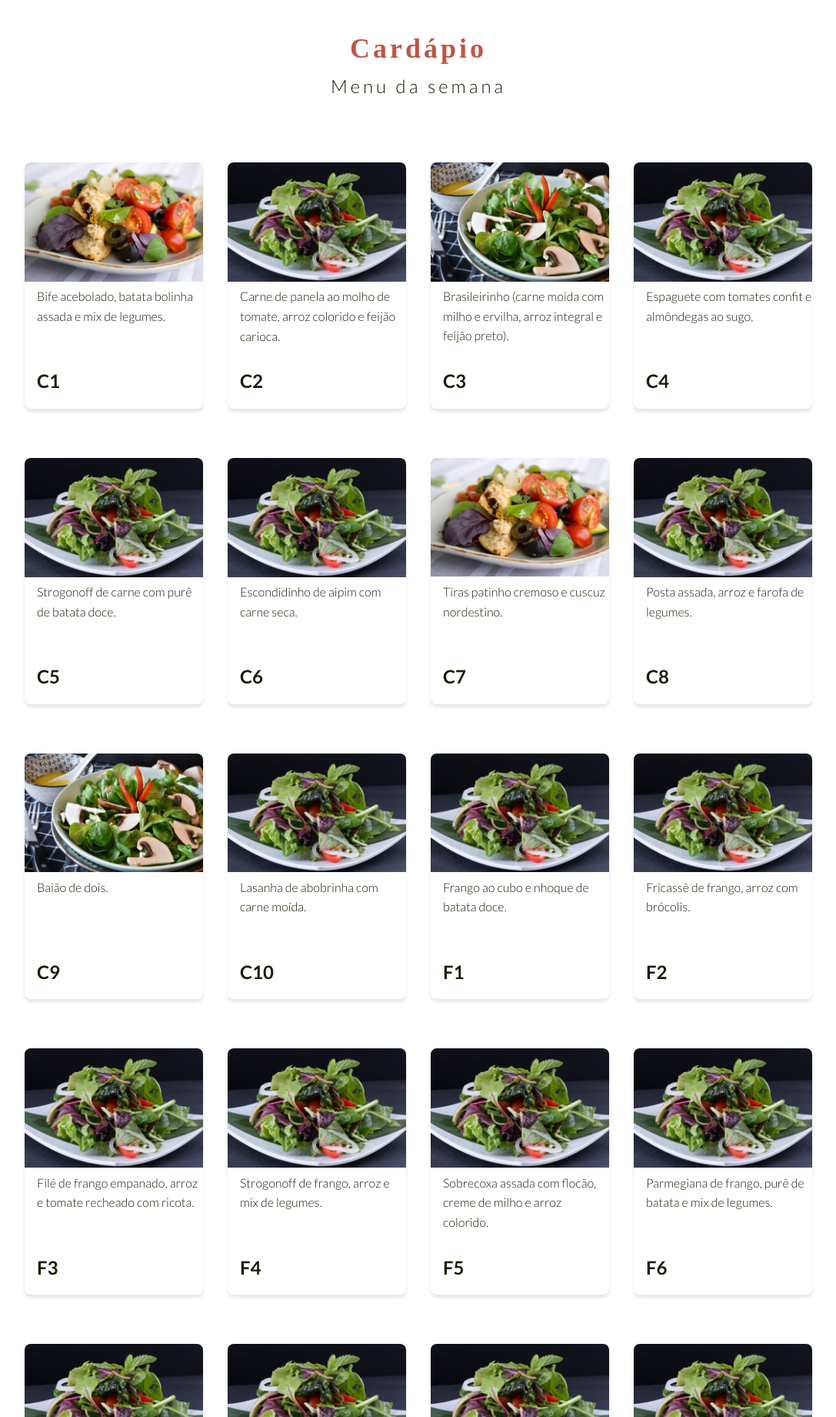
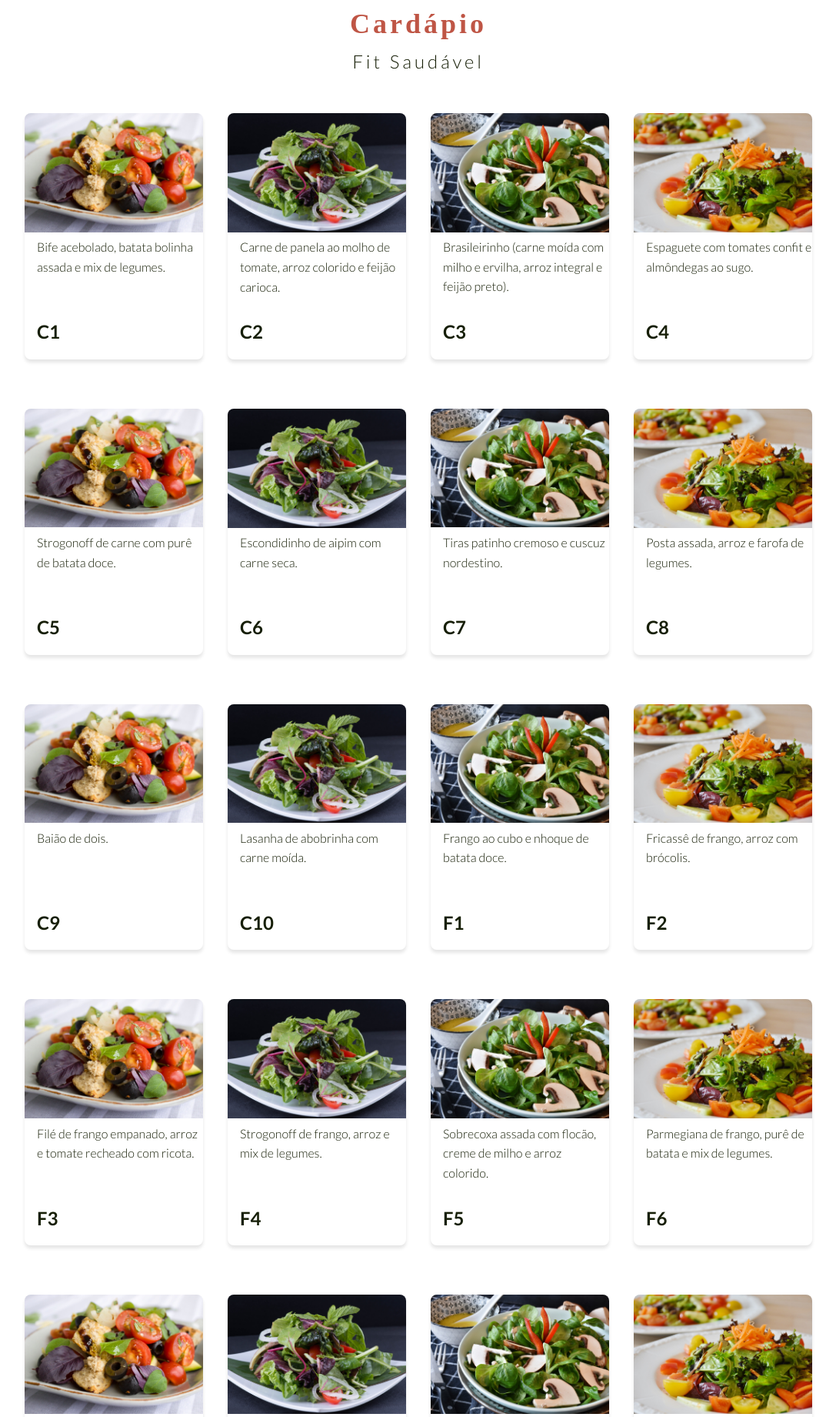
Before and after one commit to catarinogabrielle/minha_nutri, a plain HTML site: page index.html in a window 1280 px wide. Shown: the part 1629-3470 px from the top of the page at 77% size, without its empty margins (96-1183 px from the left). Drawn offline with nearby package versions, Linux system fonts and the light colour scheme; a script that the page names is missing; a web font is replaced by a local one.

Commit message:
atualização

```diff
--- a/assets/css/style.css
+++ b/assets/css/style.css
@@ -79,7 +79,7 @@ img {
 
 /*---------------BUTTONS-------------------*/
 .btn {
-    width: 100%;
+    width: 80%;
     background: linear-gradient(to right, #bf5545 0%, #fa7c69 100%);
     border: none;
     outline: none;
@@ -149,7 +149,7 @@ img {
     font-size: var(--h2-font-size);
     font-weight: var(--font-light);
     letter-spacing: 4px;
-    margin-bottom: var(--mb-6);
+    margin-bottom: var(--mb-2);
 }
 
 .section-text {
@@ -157,7 +157,13 @@ img {
     color: var(--text-color);
     letter-spacing: 1.2px;
     line-height: 24px;
+    display: flex;
+    flex-direction: column;
     margin-bottom: var(--mb-2);
+}
+
+.section-text strong{
+    margin-top: 5px;
 }
 
 /*---------------LAYOUT-------------------*/
@@ -497,6 +503,7 @@ img {
     border-radius: 6px;
     background-color: rgba(255, 255, 255, 0.7);
     padding: 2rem;
+    align-items: center;
 }
 
 .delivery__data a {
--- a/index.html
+++ b/index.html
@@ -98,7 +98,7 @@
         <!-- CARDÁPIO -->
         <section class="cardapio section" id="cardapio">
             <h1 class="section-title">Cardápio</h1>
-            <h2 class="section-subtitle">Menu da semana</h2>
+            <h2 class="section-subtitle">Fit Saudável</h2>
             <div class="cardapio__container bd-container bd-grid">
                 <div class="card">
                     <div class="card__img">
@@ -148,7 +148,7 @@
 
                 <div class="card">
                     <div class="card__img">
-                        <img src="assets/img/salada-2.jpg" alt="Salada Fit">
+                        <img src="assets/img/salada-4.jpg" alt="Salada Fit">
                     </div>
                     <div class="card__data">
                         <div class="card__descripition">
@@ -163,7 +163,7 @@
 
                 <div class="card">
                     <div class="card__img">
-                        <img src="assets/img/salada-2.jpg" alt="Salada Fit">
+                        <img src="assets/img/salada-1.jpg" alt="Salada Fit">
                     </div>
                     <div class="card__data">
                         <div class="card__descripition">
@@ -193,7 +193,7 @@
 
                 <div class="card">
                     <div class="card__img">
-                        <img src="assets/img/salada-1.jpg" alt="Salada Primavera">
+                        <img src="assets/img/salada-3.jpg" alt="Salada Primavera">
                     </div>
                     <div class="card__data">
                         <div class="card__descripition">
@@ -208,7 +208,7 @@
 
                 <div class="card">
                     <div class="card__img">
-                        <img src="assets/img/salada-2.jpg" alt="Salada Green">
+                        <img src="assets/img/salada-4.jpg" alt="Salada Green">
                     </div>
                     <div class="card__data">
                         <div class="card__descripition">
@@ -223,7 +223,7 @@
 
                 <div class="card">
                     <div class="card__img">
-                        <img src="assets/img/salada-3.jpg" alt="Salada Green">
+                        <img src="assets/img/salada-1.jpg" alt="Salada Green">
                     </div>
                     <div class="card__data">
                         <div class="card__descripition">
@@ -253,7 +253,7 @@
 
                 <div class="card">
                     <div class="card__img">
-                        <img src="assets/img/salada-2.jpg" alt="Salada Fit">
+                        <img src="assets/img/salada-3.jpg" alt="Salada Fit">
                     </div>
                     <div class="card__data">
                         <div class="card__descripition">
@@ -268,7 +268,7 @@
 
                 <div class="card">
                     <div class="card__img">
-                        <img src="assets/img/salada-2.jpg" alt="Salada Fit">
+                        <img src="assets/img/salada-4.jpg" alt="Salada Fit">
                     </div>
                     <div class="card__data">
                         <div class="card__descripition">
@@ -283,7 +283,7 @@
 
                 <div class="card">
                     <div class="card__img">
-                        <img src="assets/img/salada-2.jpg" alt="Salada Fit">
+                        <img src="assets/img/salada-1.jpg" alt="Salada Fit">
                     </div>
                     <div class="card__data">
                         <div class="card__descripition">
@@ -313,7 +313,7 @@
 
                 <div class="card">
                     <div class="card__img">
-                        <img src="assets/img/salada-2.jpg" alt="Salada Fit">
+                        <img src="assets/img/salada-3.jpg" alt="Salada Fit">
                     </div>
                     <div class="card__data">
                         <div class="card__descripition">
@@ -328,7 +328,7 @@
 
                 <div class="card">
                     <div class="card__img">
-                        <img src="assets/img/salada-2.jpg" alt="Salada Fit">
+                        <img src="assets/img/salada-4.jpg" alt="Salada Fit">
                     </div>
                     <div class="card__data">
                         <div class="card__descripition">
@@ -343,7 +343,7 @@
 
                 <div class="card">
                     <div class="card__img">
-                        <img src="assets/img/salada-2.jpg" alt="Salada Fit">
+                        <img src="assets/img/salada-1.jpg" alt="Salada Fit">
                     </div>
                     <div class="card__data">
                         <div class="card__descripition">
@@ -373,7 +373,7 @@
 
                 <div class="card">
                     <div class="card__img">
-                        <img src="assets/img/salada-2.jpg" alt="Salada Fit">
+                        <img src="assets/img/salada-3.jpg" alt="Salada Fit">
                     </div>
                     <div class="card__data">
                         <div class="card__descripition">
@@ -388,7 +388,7 @@
 
                 <div class="card">
                     <div class="card__img">
-                        <img src="assets/img/salada-2.jpg" alt="Salada Fit">
+                        <img src="assets/img/salada-4.jpg" alt="Salada Fit">
                     </div>
                     <div class="card__data">
                         <div class="card__descripition">
@@ -410,6 +410,13 @@
                 <div class="delivery__data">
                     <h1 class="section-title">Delivery</h1>
                     <h2 class="section-subtitle">Peça nossas marmitas e receba no conforto da sua casa</h2>
+                    <div class="section-text">
+                        <strong>1 und R$ 24,50</strong>
+                        <strong>Kit 5 und R$ 110,00</strong>
+                        <strong>Kit 10 und R$ 210,00</strong>
+                        <strong>Kit 20 und R$ 400,00</strong>
+                        <strong>Kit 30 und R$ 570,00</strong>
+                    </div>
                     <a href="#contato" class="btn">FAÇA SEU PEDIDO</a>
                 </div>
             </div>
@@ -423,7 +430,7 @@
             <div class="contato__container bd-container bd-grid">
                 <div class="contato__form">
                     <form class="form-control">
-                        <a class="btn"
+                        <a class="btn" target="_blank" rel="noopener noreferrer"
                             href="https://api.whatsapp.com/send?phone=5541991269680&text=Olá,%20gostaria%20de%20mais%20informações%20sobre%20o%20cardápio">ENVIAR
                             MENSAGEM</a>
                     </form>
@@ -462,7 +469,8 @@
             </div>
             <div class="services">
                 <h3 class="footer__title">Serviços</h3>
-                <a href="#delivery" class="footer__subtittle">Reservas</a>
+                <a href="https://api.whatsapp.com/send?phone=5541991269680&text=Olá,%20gostaria%20de%20mais%20informações%20sobre%20o%20cardápio"
+                    target="_blank" rel="noopener noreferrer" class="footer__subtittle">Reservas</a>
             </div>
             <div class="info">
                 <h3 class="footer__title">Informações</h3>
```
